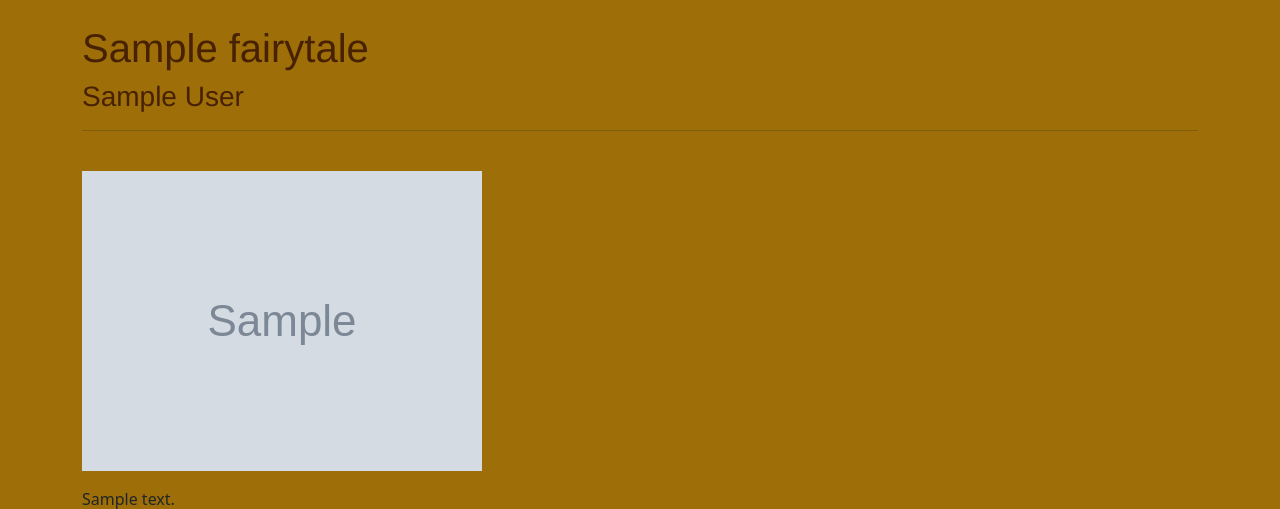
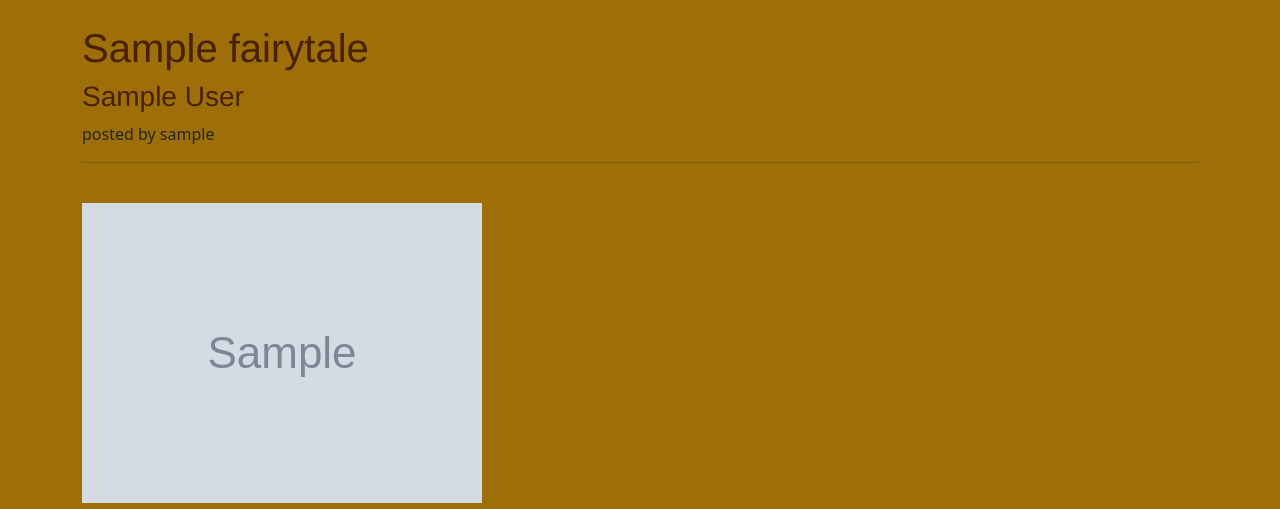
Before and after one commit to MarieEngel/fairytales, a Django app: a page that uses fairytales/templates/fairytales/fairytale.html in a window 1280 px wide. Shown: the part 56-565 px from the top of the page. Run offline with Django 3.2, Linux system fonts and the light colour scheme; tables that the repository leaves empty hold one stand-in row (values such as "Sample post"); grey boxes marked "Sample" are stand-in pictures; parts of the project's set-up code (start-up, migrations or seed data) failed here and were passed over.

Commit message:
added posted_by

```diff
--- a/fairytales/templates/fairytales/fairytale.html
+++ b/fairytales/templates/fairytales/fairytale.html
@@ -3,6 +3,7 @@
 
 <h1>{{collection.title}}</h1>
 <h3>{{collection.author}}</h3>
+<p>posted by {{collection.posted_by}}</p>
 <hr>
 </br>
 {% if collection.image %}
```
